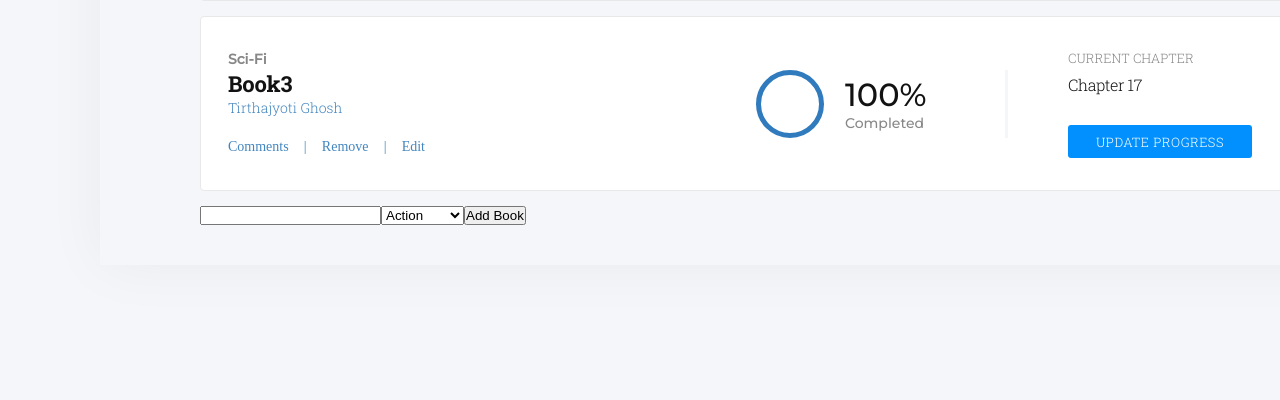
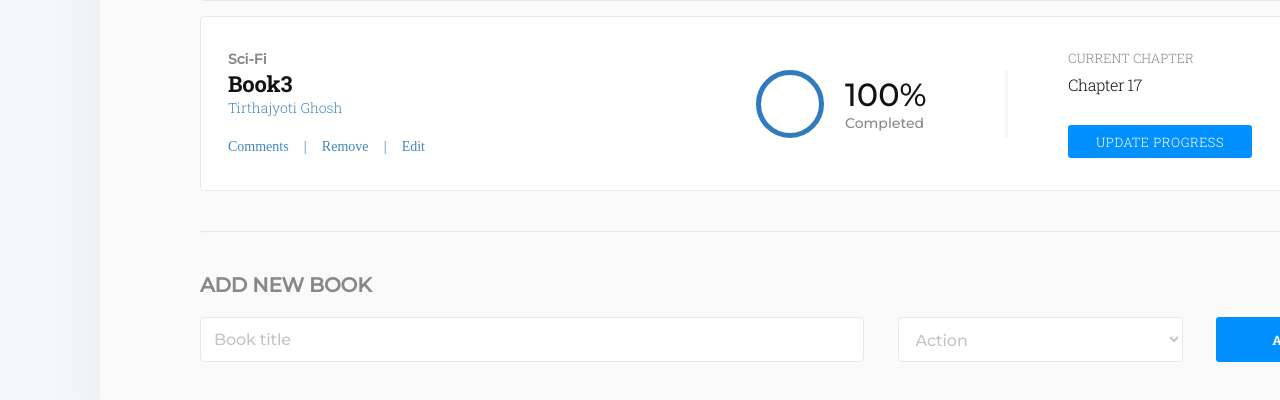
Before and after one commit to kubilaycaglayan/bookstore, a React app: page / in a window 1280 px wide. Shown: the part 658-1058 px from the top of the page. Built offline with nearby package versions, Linux system fonts and the light colour scheme.

Commit message:
Add styles to book form

```diff
--- a/src/components/App.js
+++ b/src/components/App.js
@@ -10,6 +10,8 @@ const App = () => (
     </nav>
     <main>
       <BooksList />
+      <hr />
+      <h3 className="add-book">ADD NEW BOOK</h3>
       <BooksForm />
     </main>
   </div>
--- a/src/containers/BooksForm.js
+++ b/src/containers/BooksForm.js
@@ -1,4 +1,4 @@
-import React from 'react';
+import React, { useState } from 'react';
 import { connect } from 'react-redux';
 import PropTypes from 'prop-types';
 import { categories } from '../constants';
@@ -11,57 +11,51 @@ const mapDispatchToProps = dispatch => ({
 const BooksForm = ({
   createBook,
 }) => {
-  let state;
-
   const initialState = {
     title: '',
     category: categories[0],
   };
 
-  const setState = newState => {
-    state = {
-      ...state,
-      ...newState,
-    };
-  };
-
-  setState(initialState);
+  const [state, setState] = useState(initialState);
 
   const handleInputChange = event => {
     setState({
+      ...state,
       title: event.target.value,
     });
   };
 
   const handleSelectChange = event => {
     setState({
+      ...state,
       category: event.target.value,
     });
   };
 
   const handleSubmit = () => {
-    if (document.getElementById('title').value === '') return;
+    if (state.title === '') return;
     createBook({
       ...state,
-      id: Math.floor(Math.random() * 999999),
+      id: Math.floor(Math.random() * 100),
     });
-    setState({});
-    document.getElementById('title').value = initialState.title;
-    document.getElementById('category').value = initialState.category;
+    setState({
+      title: '',
+      category: categories[0],
+    });
   };
 
   return (
-    <form>
-      <input id="title" onChange={handleInputChange} />
+    <form className="book-form">
+      <input id="title" onChange={handleInputChange} value={state.title} placeholder="Book title" />
       <select id="category" onChange={handleSelectChange}>
         {
             categories.map((category, index) => (
               // eslint-disable-next-line react/no-array-index-key
-              <option key={index} value={category}>{category}</option>
+              <option className={state.category} key={index} value={category}>{category}</option>
             ))
           }
       </select>
-      <button onClick={handleSubmit} type="button">Add Book</button>
+      <button onClick={handleSubmit} type="button">ADD BOOK</button>
     </form>
   );
 };
--- a/src/styles/style.sass
+++ b/src/styles/style.sass
@@ -46,11 +46,11 @@ $white: #fafafa
   box-sizing: border-box
 
 body
+  background-color: $pale-grey
   #root
     margin: 0 auto
     width: 1600px
     padding: 149px 100px
-    background-color: $pale-grey
     .panel-bg
       width: 1400px
       border-radius: 4px
@@ -86,7 +86,7 @@ body
           margin-left: auto
           border-radius: 50%
       main
-        background-color: $pale-grey
+        background-color: $white
         padding: 40px 100px
         .Book-Panel
           @include flex-it($justify-content: space-between, $align-items: center)
@@ -197,3 +197,53 @@ body
               letter-spacing: 0.5px
               text-align: center
               color: #ffffff
+        hr
+          opacity: 0.2
+          border-radius: 4px
+          background-color: $pale-grey
+          margin: 40px 0
+        .add-book
+          font-family: Montserrat
+          font-size: 20px
+          font-weight: bold
+          letter-spacing: -0.18px
+          color: #888888
+        .book-form
+          margin: 20px 0
+          @include flex-it($justify-content: space-between, $align-items: center)
+          input, select
+            width: 664px
+            height: 45px
+            border-radius: 4px
+            border: solid 1px #e8e8e8
+            background-color: #ffffff
+            padding: 13px
+            outline: none
+            font-size: 16px
+            &::placeholder
+              font-family: Montserrat
+              font-size: 16px
+              letter-spacing: -0.15px
+              color: #c4c4c4
+          select
+            width: 285px
+            font-family: Montserrat
+            font-size: 16px
+            font-weight: normal
+            font-stretch: normal
+            font-style: normal
+            line-height: normal
+            letter-spacing: -0.15px
+            color: #c4c4c4
+          button
+            width: 184px
+            height: 45px
+            border-radius: 3px
+            border-color: transparent
+            background-color: $azure
+            font-family: 'Roboto Slab'
+            font-size: 13px
+            font-weight: bold
+            letter-spacing: 0.5px
+            text-align: center
+            color: #ffffff
```
Also changed, not shown: .github/workflows/linters.yml.
